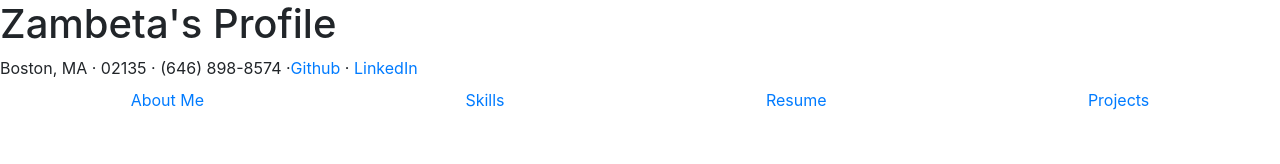
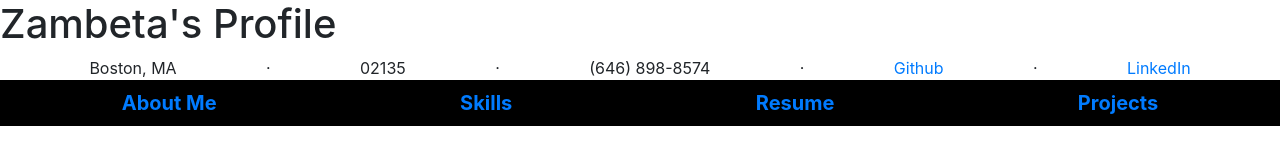
Before and after one commit to ztosyl/ztosyl.github.io, a website: page index.html in a window 1280 px wide. Drawn offline with nearby package versions, Linux system fonts and the light colour scheme.

Commit message:
STyling updates

```diff
--- a/assets/styles/main.css
+++ b/assets/styles/main.css
@@ -1,9 +1,6 @@
-nav {
-  display: block
-  text-align: center;
-}
-
-.nav {
+.lower {
   background-color: black;
   color: white;
+  font-size: 20px;
+  font-weight: bold;
 }
--- a/index.html
+++ b/index.html
@@ -3,11 +3,32 @@
     <head>
         <title>Zambeta's Profile</title>
         <link rel="stylesheet" href="https://stackpath.bootstrapcdn.com/bootstrap/4.3.1/css/bootstrap.min.css" integrity="sha384-ggOyR0iXCbMQv3Xipma34MD+dH/1fQ784/j6cY/iJTQUOhcWr7x9JvoRxT2MZw1T" crossorigin="anonymous">
+        <link rel="stylesheet" href='./assets/styles/main.css'>
     </head>
     <body >
       <h1>Zambeta's Profile</h1>
-      <nav class='upper'>Boston, MA &middot; 02135 &middot; (646) 898-8574 &middot;<a href="https://github.com/ztosyl">Github</a> &middot; <a href="https://www.linkedin.com/in/zambeta">LinkedIn</a></nav>
       <ul class="nav nav-pills nav-fill">
+    <li class="nav-item">
+    Boston, MA
+    </li>
+    &middot;
+  <li class="nav-item">
+    02135
+  </li>
+  &middot;
+  <li class="nav-item">
+    (646) 898-8574
+  </li>
+  &middot;
+  <li class="nav-item">
+    <a href="https://github.com/ztosyl">Github</a>
+  </li>
+  &middot;
+  <li class="nav-item">
+    <a href="https://www.linkedin.com/in/zambeta">LinkedIn</a>
+  </li>
+</ul>
+      <ul class="nav nav-pills nav-fill lower">
     <li class="nav-item">
     <a class="nav-link" href="#">About Me</a>
     </li>
```
